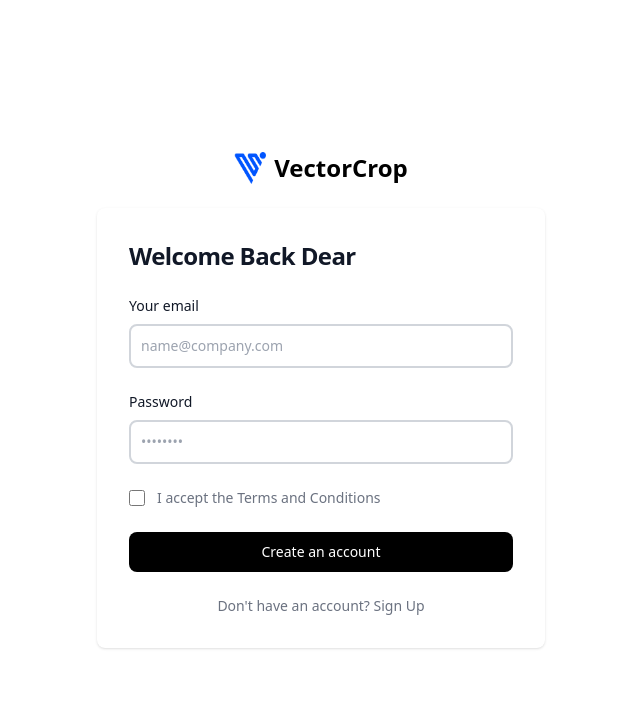
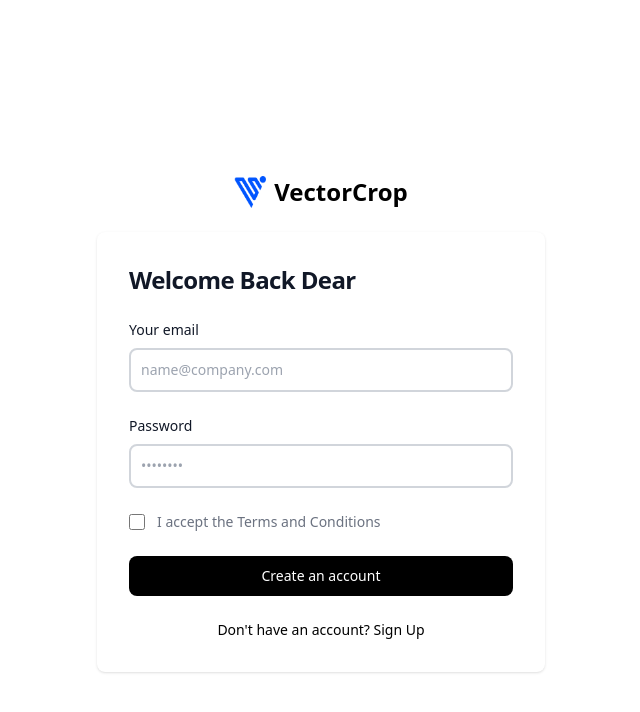
Before and after one commit to MISHAB404/eventro, a Next.js app: page /auth/signin in a window 1280 px wide. Shown: the top 712 px of the page, without its empty margins (319-959 px from the left). Built offline with nearby package versions, Linux system fonts and the light colour scheme.

Commit message:
login page 1.2

```diff
--- a/src/pages/auth/signin.tsx
+++ b/src/pages/auth/signin.tsx
@@ -25,8 +25,14 @@ export default function Home() {
         <meta name="viewport" content="width=device-width, initial-scale=1" />
         <link rel="icon" href="/favicon.ico" />
       </Head>
+      <style jsx>{`
+      .py-20 {
+    padding-top: 5rem;
+    padding-bottom: auto;
+}
+`}</style>
       <section className="bg-white dark:bg-white">
-  <div className="flex flex-col items-center justify-center px-6 py-8 mx-auto md:h-screen lg:py-0">
+  <div className="flex flex-col items-center justify-center px-6 py-20 mx-auto md:h-screen lg:py-8">
       <a href="#" className="flex items-center mb-6 text-2xl font-semibold text-dark dark:text-black">
           <img className="w-8 h-8 mr-2" src="../logo.png" alt="logo" />
           VectorCrop
@@ -53,14 +59,14 @@ export default function Home() {
                         <input id="terms" aria-describedby="terms" type="checkbox" className="w-4 h-4 border border-gray-300 rounded bg-gray-50 focus:ring-3 focus:ring-primary-300 dark:bg-gray-700 dark:border-gray-600 dark:focus:ring-primary-600 dark:ring-offset-gray-800" />
                       </div>
                       <div className="ml-3 text-sm">
-                        <label  className="font-light text-gray-500 dark:text-gray-300">I accept the <a className="font-medium text-primary-600 hover:underline dark:text-primary-500" href="#">Terms and Conditions</a></label>
+                        <label  className="font text-gray-500 dark:text-black">I accept the <a className="font-medium text-primary-600 hover:underline dark:text-primary-500" href="#">Terms and Conditions</a></label>
                       </div>
                   </div>
                   <button  onClick={index} className="
                   hover:text-white hover:bg-blue-600 transition delay-100
                   w-full text-white bg-black hover:bg-primary-200 focus:ring-4 focus:outline-none focus:ring-danger-300 font-medium rounded-lg text-sm px-5 py-2.5 text-center dark:bg-primary-600 dark:hover:bg-primary-200 dark:focus:ring-primary-800">Create an account</button>
 
-                  <p className="text-sm font-light text-center text-gray-500 dark:text-gray-400">
+                  <p className="text-sm font text-center text-black dark:text-black">
                       Don't have an account? <a href="/auth/signup"  className="font-medium text-primary-600 hover:underline dark:text-primary-500">Sign Up</a>
                   </p>
               </form>
```
